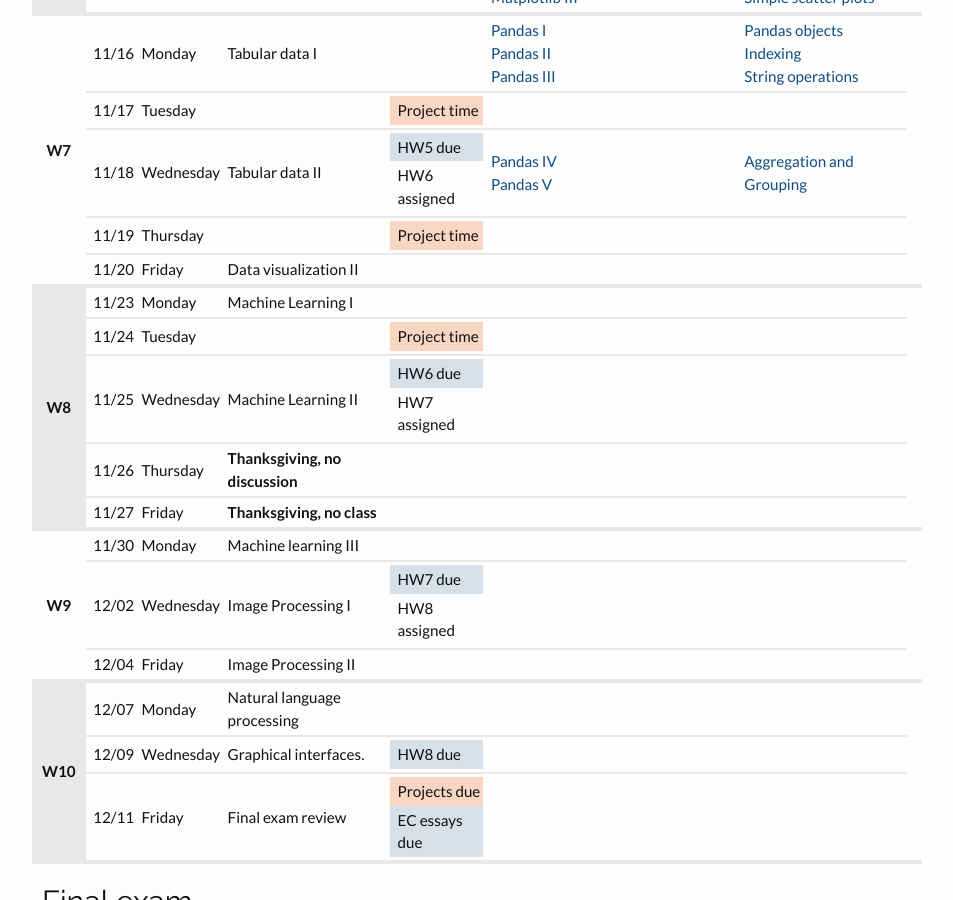
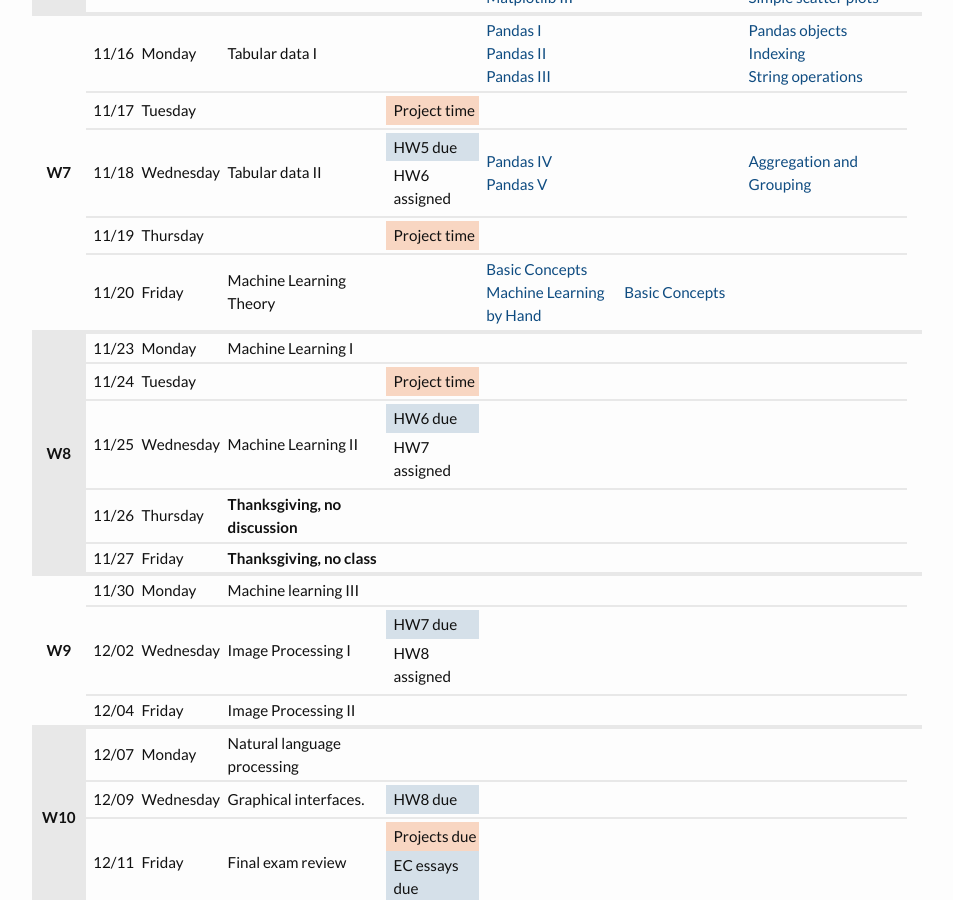
Before and after one commit to PhilChodrow/PIC16A, a Jekyll site: the page built from schedule.md, in a window 1280 px wide and 900 px high, scrolled down 1511 px. Shown: the whole window, without its empty margins (163-1116 px from the left). Built offline with Jekyll 4.4.1, drawn with Linux system fonts in a browser that asks for light colours; nearby versions of some CDN libraries.

Commit message:
update schedule

```diff
--- a/schedule.md
+++ b/schedule.md
@@ -655,10 +655,22 @@ All assignments, including homework and quizzes, are due at 11:59pm, Pacific Tim
         <tr>
             <td>11/20</td>
             <td>Friday</td>
-            <td>Data visualization II</td>
+            <td>Machine Learning Theory</td>
             <td></td>
-            <td></td>
-            <td></td>
+            <td>
+                <a href="https://philchodrow.github.io/PIC16A/content/ML/ML_1.jpg">
+                    Basic Concepts
+                </a>
+                <br>
+                <a href="https://nbviewer.jupyter.org/github/PhilChodrow/PIC16A/blob/master/content/ML/ML_2.ipynb">
+                    Machine Learning by Hand
+                </a>
+            </td>
+            <td>
+                <a href="https://youtu.be/TOjJcMR053I">
+                    Basic Concepts
+                </a>
+            </td>
             <td></td>
         </tr>
     </tbody>
```
Also changed, not shown: 2 other files.
